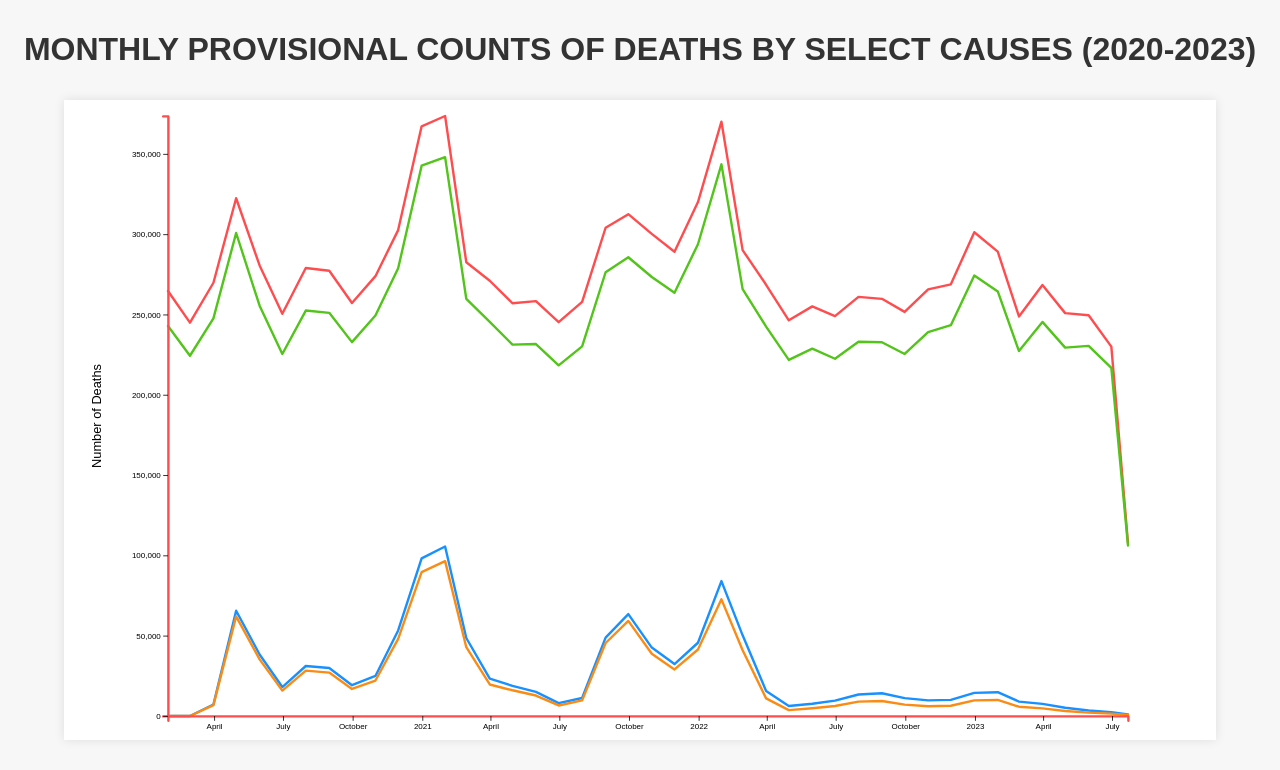
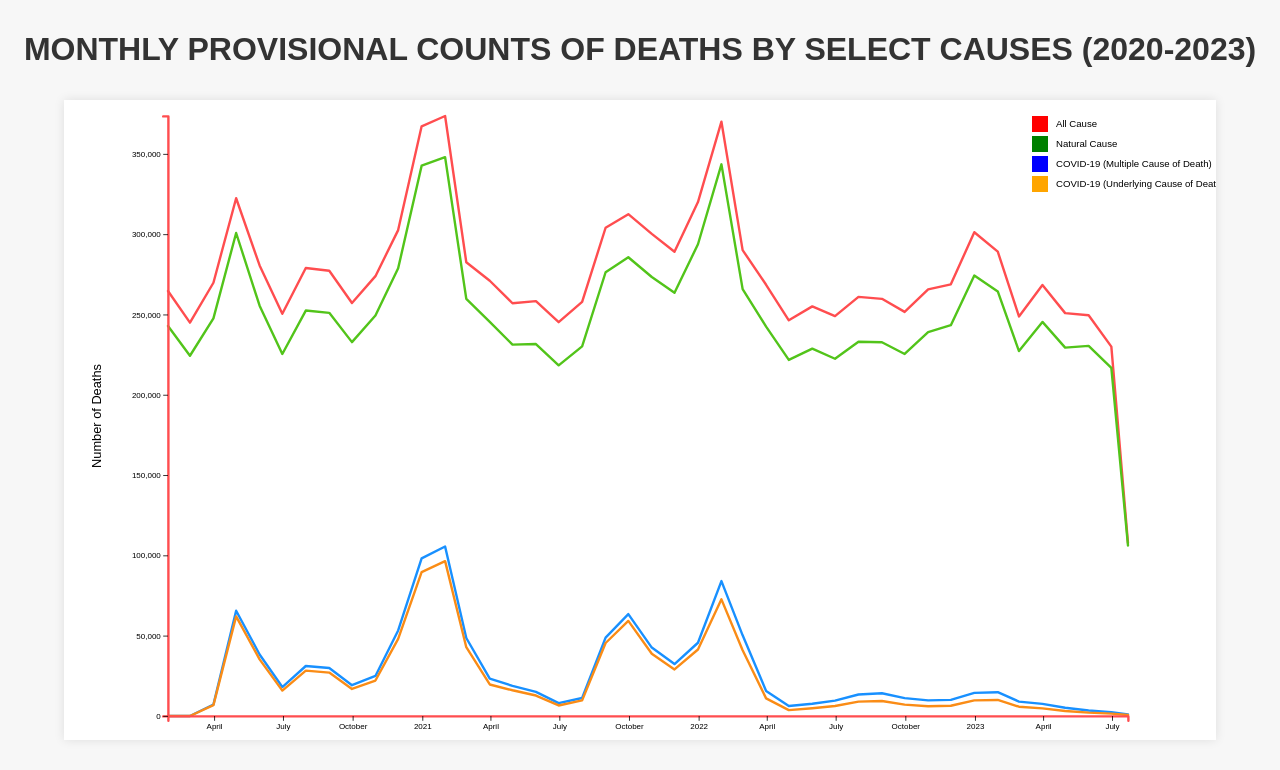
Before and after one commit to genefever/cs416-data-vis-project, a plain HTML site: page index.html in a window 1280 px wide. Drawn offline with nearby package versions, Linux system fonts and the light colour scheme.

Commit message:
Add first legend

```diff
--- a/index.html
+++ b/index.html
@@ -11,5 +11,6 @@
     <h1>Monthly Provisional Counts of Deaths by Select Causes (2020-2023)</h1>
     <div id="tooltip" style="position: absolute; opacity: 0"></div>
     <div id="chart"></div>
+    <div id="legends"></div>
   </body>
 </html>
--- a/script.js
+++ b/script.js
@@ -196,6 +196,42 @@ function setupChart() {
         .attr('y1', closestYValue)
         .attr('y2', height) // Update vertical line position
     })
+
+  // Create an array of objects representing the legends
+  const legends = [
+    { name: 'All Cause', color: 'red' },
+    { name: 'Natural Cause', color: 'green' },
+    { name: 'COVID-19 (Multiple Cause of Death)', color: 'blue' },
+    { name: 'COVID-19 (Underlying Cause of Death)', color: 'orange' },
+  ]
+
+  // Append the legends
+  const legendsContainer = bounds
+    .append('g')
+    .attr('class', 'legends')
+    .attr('transform', `translate(${width + margin.right - 150}, 0)`)
+
+  const legendItems = legendsContainer
+    .selectAll('.legend-item')
+    .data(legends)
+    .enter()
+    .append('g')
+    .attr('class', 'legend-item')
+    .attr('transform', (d, i) => `translate(0, ${i * 25})`)
+
+  legendItems
+    .append('rect')
+    .attr('class', 'legend-color')
+    .attr('width', 20)
+    .attr('height', 20)
+    .style('fill', (d) => d.color)
+
+  legendItems
+    .append('text')
+    .attr('class', 'legend-text')
+    .attr('x', 30)
+    .attr('y', 14)
+    .text((d) => d.name)
 }
 
 // Function to handle window resize
--- a/styles.css
+++ b/styles.css
@@ -99,6 +99,22 @@ path:nth-child(4) {
   display: none;
 }
 
+.legend-item {
+  display: flex;
+  align-items: center;
+  margin-bottom: 10px;
+}
+
+.legend-color {
+  width: 20px;
+  height: 20px;
+  margin-right: 5px;
+}
+
+.legend-text {
+  font-size: 12px;
+}
+
 .vertical-line {
   stroke: red; /* Change the color to match the circle */
   stroke-width: 1px;
```
